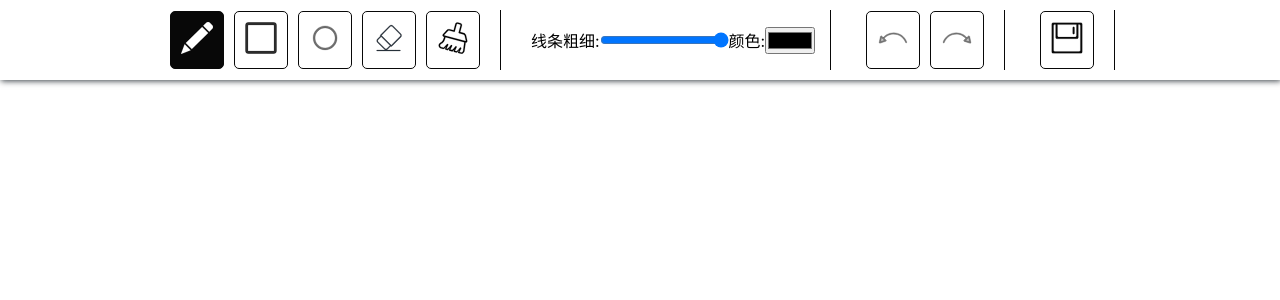
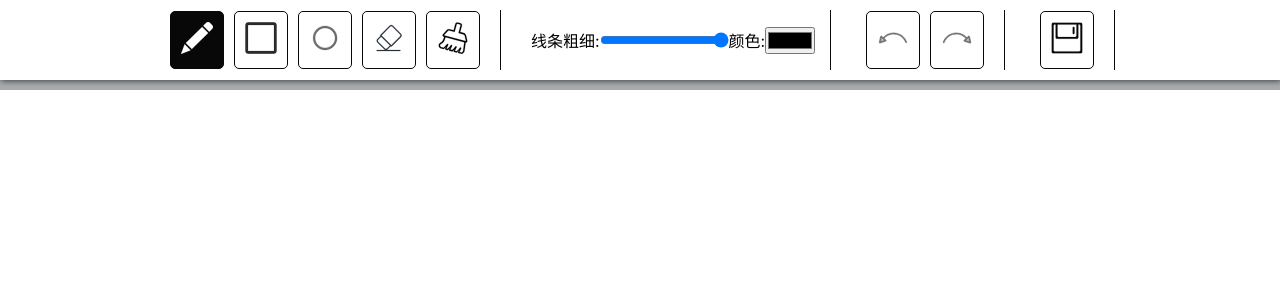
Before and after one commit to wweggplant/WhiteBoard, a React (Create React App) app: page / in a window 1280 px wide. Shown: the top 300 px of the page. Built offline with nearby package versions, Linux system fonts and the light colour scheme.

Commit message:
工具栏添加隐藏显示功能,修改画板图案会覆盖工具栏的问题,其实是工具栏没有加背景色,默认是透明的原因

```diff
--- a/src/layout/Toolbars/index.css
+++ b/src/layout/Toolbars/index.css
@@ -2,12 +2,18 @@
   position: fixed;
   top:0px;
   width: 100%;
+  background-color: #FFF;
 }
 .toolbars{
   box-shadow: 1px 1px 6px rgba(47, 55, 61, 0.95);
   display: flex;
   align-items: center;
   justify-content: center;
+}
+.toolbars-top-up{
+  height: 10px;
+  cursor: pointer;
+  background-color: #3c3f4170;
 }
 .toolbars-area{
   margin: 10px 15px;
@@ -43,3 +49,28 @@
   stroke: #080808;
   fill: #080808;
 }
+.toolbars-wrap.moveUp {
+  animation:100ms  1 ease-in-out forwards moveUp;
+}
+
+.toolbars-wrap.moveDown {
+  animation:100ms  1 ease-in-out forwards moveDown;
+}
+@keyframes moveUp {
+  from{
+    transform: translateY(0%);
+  }
+  to{
+    transform: translateY(calc(-100% + 10px));
+  }
+}
+
+@keyframes moveDown {
+  from{
+    transform: translateY(calc(-100% + 10px));
+
+  }
+  to{
+    transform: translateY(0%);
+  }
+}
--- a/src/layout/Toolbars/index.js
+++ b/src/layout/Toolbars/index.js
@@ -1,6 +1,6 @@
-import React  from 'react'
+import React, { useState }  from 'react'
 import ToolButton from "./ToolButton"
-import { useDispatch, useStore } from '../../store/index'
+import { useDispatch } from '../../store/index'
 import CONST from '../../const'
 import './index.css'
 import { ReactComponent as PenLogo } from './pen.svg'
@@ -32,23 +32,24 @@ function Toolbars() {
       }
     });
   }
+  const [visibility, setVisibility] = useState(true)
   return (
-    <div className="toolbars-wrap">
+    <div  className={ `toolbars-wrap ${ visibility ? 'moveDown' : 'moveUp' }` }>
       <div className="toolbars">
         <div className="toolbars-area">
           <ToolButton title="重做" status={CONST.PAINT} onClick={togglePen(CONST.PAINT)}>
             <PenLogo />
           </ToolButton>
-          <ToolButton title="重做" status={CONST.RECT} onClick={togglePen(CONST.RECT)}>
+          <ToolButton title="矩形" status={CONST.RECT} onClick={togglePen(CONST.RECT)}>
             <RectLogo />
           </ToolButton>
-          <ToolButton title="重做" status={CONST.CIRCULAR} onClick={togglePen(CONST.CIRCULAR)}>
+          <ToolButton title="圆形" status={CONST.CIRCULAR} onClick={togglePen(CONST.CIRCULAR)}>
             <CircleLogo />
           </ToolButton>
-          <ToolButton title="重做" status={CONST.ERASER} onClick={togglePen(CONST.ERASER)}>
+          <ToolButton title="橡皮檫" status={CONST.ERASER} onClick={togglePen(CONST.ERASER)}>
             <EraserLogo />
           </ToolButton>
-          <ToolButton title="重做" status={CONST.NOONE} onClick={togglePen(CONST.NOONE)}>
+          <ToolButton title="清空画板" status={CONST.NOONE} onClick={togglePen(CONST.NOONE)}>
             <CleanLogo />
           </ToolButton>
         </div>
@@ -59,7 +60,7 @@ function Toolbars() {
           <input type="color" onChange={setSetting('strokeStyle')}/>
         </div>
         <div className="toolbars-area">
-          <ToolButton title="重做" status={CONST.UNDO} onClick={togglePen(CONST.UNDO)}>
+          <ToolButton title="撤回" status={CONST.UNDO} onClick={togglePen(CONST.UNDO)}>
             <UndoLogo />
           </ToolButton>
           <ToolButton title="重做" status={CONST.RESTORE} onClick={togglePen(CONST.RESTORE)}>
@@ -72,6 +73,16 @@ function Toolbars() {
           </ToolButton>
         </div>
       </div>
+      <div className="toolbars-top-up" onClick={() => {
+        setVisibility(!visibility)
+      }} onMouseMove={ () => {
+        if(!visibility) {
+          setVisibility(true)
+        }
+      }}>
+
+      </div>
+
     </div>
   );
 }
```
Also changed, not shown: 1 other file (tests, documents, lock files or other folders).
